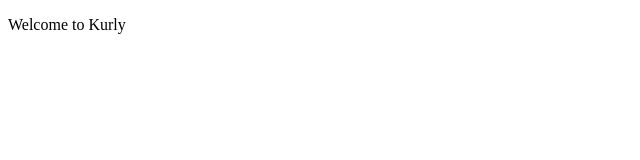
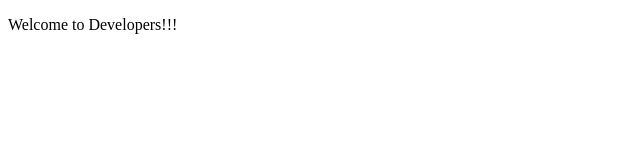
Before and after one commit to kooljay82/react-boiler-plate, a React app: page / in a window 1280 px wide. Shown: the top 160 px of the page, without its empty margins (0-640 px from the left). Built offline with nearby package versions, Linux system fonts and the light colour scheme.

Commit message:
fix: 주석 및 코멘터리 수정

```diff
--- a/public/index.html
+++ b/public/index.html
@@ -1,5 +1,6 @@
 <!DOCTYPE html>
 <html lang="ko">
+
 <head>
   <meta charset="UTF-8">
   <meta http-equiv="X-UA-Compatible" content="IE=edge">
@@ -7,12 +8,14 @@
   <meta http-equiv="Cache-Control" content="no-cache, no-store, must-revalidate" />
   <meta http-equiv="Pragma" content="no-cache" />
   <meta http-equiv="Expires" content="0" />
-  <meta name="keywords" content="react, kurly, boiler plate, template, 리액트, 컬리, 보일러 플레이트, 템플릿" />  <!-- 프로젝트에 맞게 새롭게 작성 -->
-  <meta name="description" content="리액트 보일러 플레이트" />  <!-- 프로젝트에 맞게 새롭게 작성 -->
-  <title>KURLY REACT BOILER PLATE</title>
+  <meta name="keywords" content="react, boiler plate, template, 리액트, 보일러 플레이트, 템플릿" /> <!-- 프로젝트에 맞게 새롭게 작성 -->
+  <meta name="description" content="리액트 보일러 플레이트" /> <!-- 프로젝트에 맞게 새롭게 작성 -->
+  <title>REACT BOILER PLATE</title>
 </head>
+
 <body>
   <div id="root"></div>
   <!-- 스크립트 주입 위치 -->
 </body>
+
 </html>
--- a/src/App.jsx
+++ b/src/App.jsx
@@ -5,7 +5,7 @@
 const App = () => {
   return (
     <>
-      <Welcome message="Welcome to Kurly" />
+      <Welcome message="Welcome to Developers!!!" />
     </>
   );
 }
--- a/src/index.js
+++ b/src/index.js
@@ -7,7 +7,7 @@
 
 ReactDOM.render(
   <React.StrictMode>
-    <App msg="Hello Kurly" />
+    <App msg="Hello Developers" />
   </React.StrictMode>,
   document.getElementById('root')
 );
--- a/src/reportWebVitals.js
+++ b/src/reportWebVitals.js
@@ -1,5 +1,5 @@
 /**
- * @author - kurly-jhlim
+ * @author - kooljay82
  * @description - 해당 내용은 CRA 설정에서 가져옴
  */
 
```
